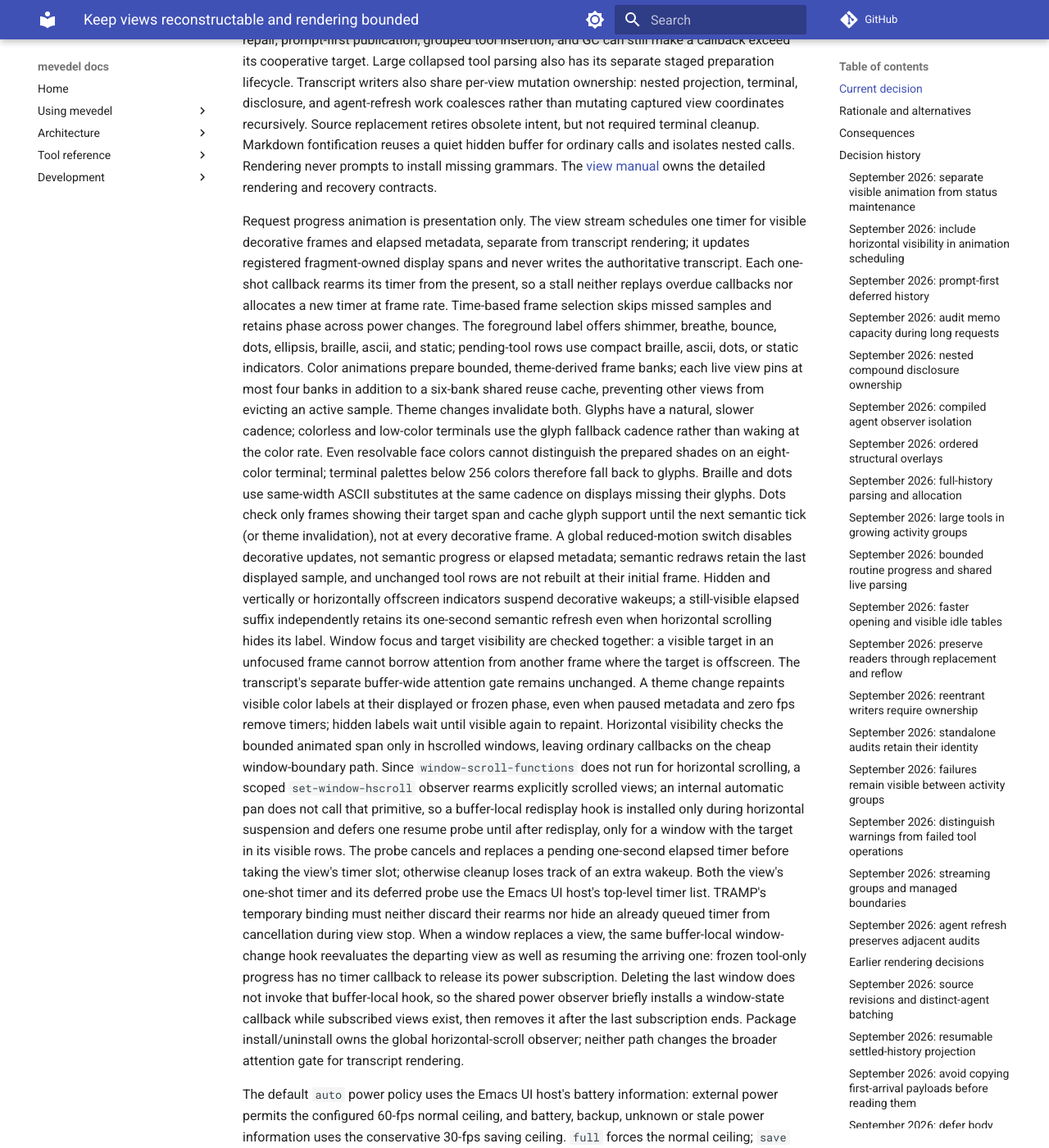
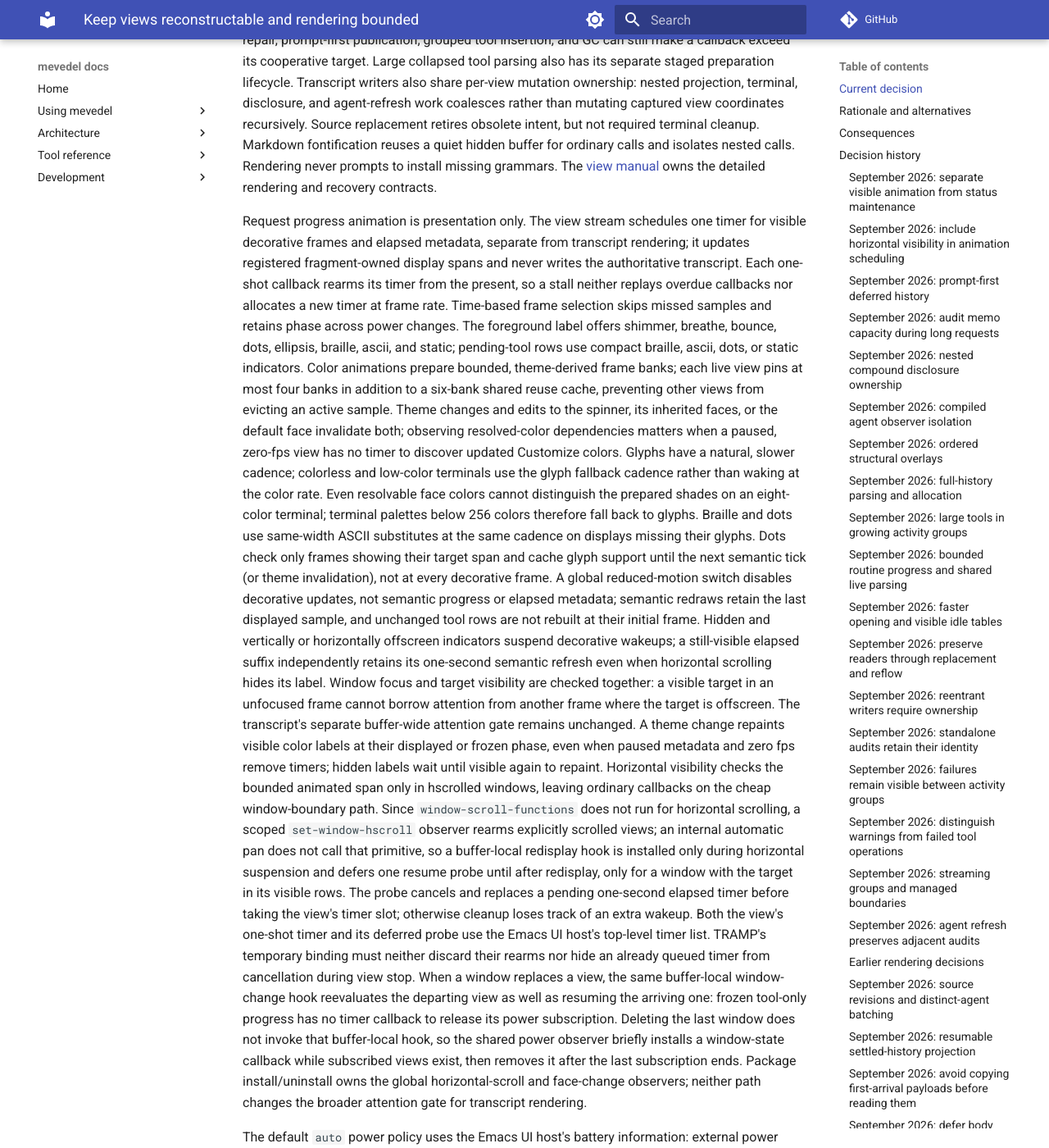
Before and after one commit to FrauH0lle/mevedel, an MkDocs documentation site: the page built from docs/adr/0119-keep-views-reconstructable-and-rendering-bounded.md, in a window 1280 px wide and 1400 px high, scrolled down 1162 px. Shown: the whole window at 82% size. Built offline with MkDocs 1.6.1 and Material for MkDocs 9.7.7, drawn with Linux system fonts in a browser that asks for light colours; comment, search, counter and statistics services are not loaded.

Commit message:
Refresh paused animation colors when inherited faces change

```diff
--- a/docs/adr/0119-keep-views-reconstructable-and-rendering-bounded.md
+++ b/docs/adr/0119-keep-views-reconstructable-and-rendering-bounded.md
@@ -67,7 +67,10 @@ offers shimmer, breathe, bounce, dots, ellipsis, braille, ascii, and static;
 pending-tool rows use compact braille, ascii, dots, or static indicators.
 Color animations prepare bounded, theme-derived frame banks; each live view
 pins at most four banks in addition to a six-bank shared reuse cache, preventing
-other views from evicting an active sample. Theme changes invalidate both.
+other views from evicting an active sample. Theme changes and edits to the
+spinner, its inherited faces, or the default face invalidate both; observing
+resolved-color dependencies matters when a paused, zero-fps view has no timer
+to discover updated Customize colors.
 Glyphs have a
 natural, slower cadence; colorless and low-color terminals use the glyph
 fallback cadence rather than waking at the color rate. Even resolvable face
@@ -107,8 +110,9 @@ tool-only progress has no timer callback to release its power subscription.
 Deleting the last window does not invoke that buffer-local hook, so the shared
 power observer briefly installs a window-state callback while subscribed views
 exist, then removes it after the last subscription ends.
-Package install/uninstall owns the global horizontal-scroll observer;
-neither path changes the broader attention gate for transcript rendering.
+Package install/uninstall owns the global horizontal-scroll and face-change
+observers; neither path changes the broader attention gate for transcript
+rendering.
 
 The default `auto` power policy uses the Emacs UI host's battery information:
 external power permits the configured 60-fps normal ceiling, and battery,
```
Also changed, not shown: docs/view.md (+5 -4 lines), 4 other files.
